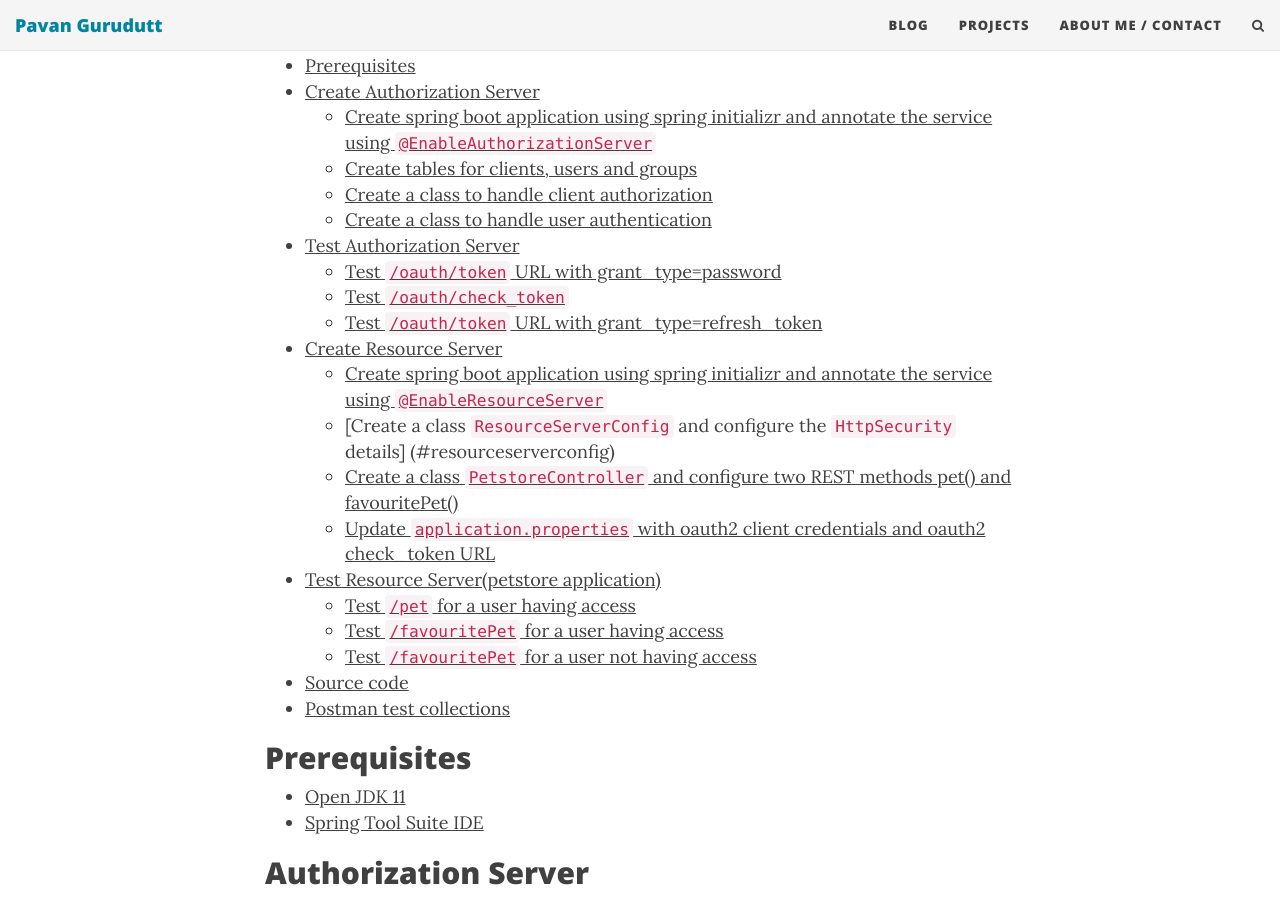
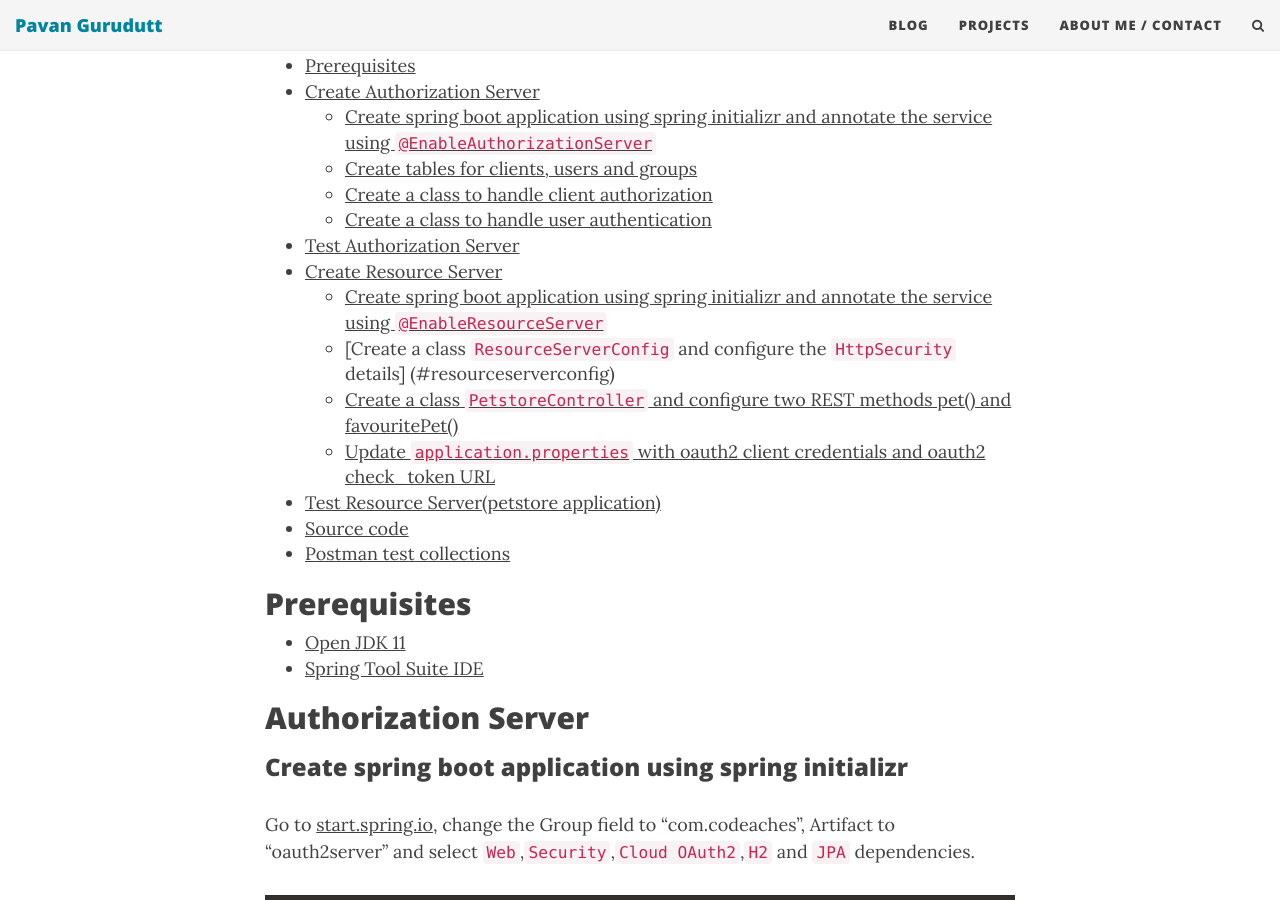
Before and after one commit to codeaches/codeaches.github.io, a Jekyll site: the page built from _posts/2018-12-20-Spring Boot-OAuth2 and Resource Server setup.md, in a window 1280 px wide and 900 px high, scrolled down 585 px. Built offline with Jekyll 4.4.1, drawn with Linux system fonts in a browser that asks for light colours; nearby versions of some CDN libraries; comment, search, counter and statistics services are not loaded; some of the changed text lies outside the part shown.

Commit message:
no message

````diff
--- a/_posts/2018-12-20-Spring Boot-OAuth2 and Resource Server setup.md
+++ b/_posts/2018-12-20-Spring Boot-OAuth2 and Resource Server setup.md
@@ -30,18 +30,12 @@ In this tutorial, let's setup a spring boot authorization server and resource se
   - [Create a class to handle client authorization](#clientauth)
   - [Create a class to handle user authentication](#userauth)
 - [Test Authorization Server](#testauthserver)
-  - [Test `/oauth/token` URL with grant_type=password](#testauthserverpassword)
-  - [Test `/oauth/check_token`](#testauthserverchecktoken)
-  - [Test `/oauth/token` URL with grant_type=refresh_token](#testauthserverrefreshtoken)
 - [Create Resource Server](#createresourceserver)
   - [Create spring boot application using spring initializr and annotate the service using `@EnableResourceServer`](#enableresourceserver)
   - [Create a class `ResourceServerConfig` and configure the `HttpSecurity` details] (#resourceserverconfig)
   - [Create a class `PetstoreController` and configure two REST methods pet() and favouritePet()](#petstorecontroller)
   - [Update `application.properties` with oauth2 client credentials and oauth2 check_token URL](#resourceserverchecktokenurl)
 - [Test Resource Server(petstore application)](#testresourceserver)
-  - [Test `/pet` for a user having access](#testpet)
-  - [Test `/favouritePet` for a user having access](#testfavouritePetvalid)
-  - [Test `/favouritePet` for a user not having access](#testfavouritePetinvalid)
 - [Source code](#sourcecode)
 - [Postman test collections](#postman)
 
@@ -397,7 +391,7 @@ curl -X POST http://localhost:9050/oauth/check_token \
 }
 ```
 
-### Test refresh_token
+**Test refresh_token**
 
 Test the URL `/oauth/token` with `grant_type=refresh_token` {#testauthserverrefreshtoken}
 
````
Also changed, not shown: other parts of _posts/2018-12-20-Spring Boot-OAuth2 and Resource Server setup.md (+5 -5 lines).
